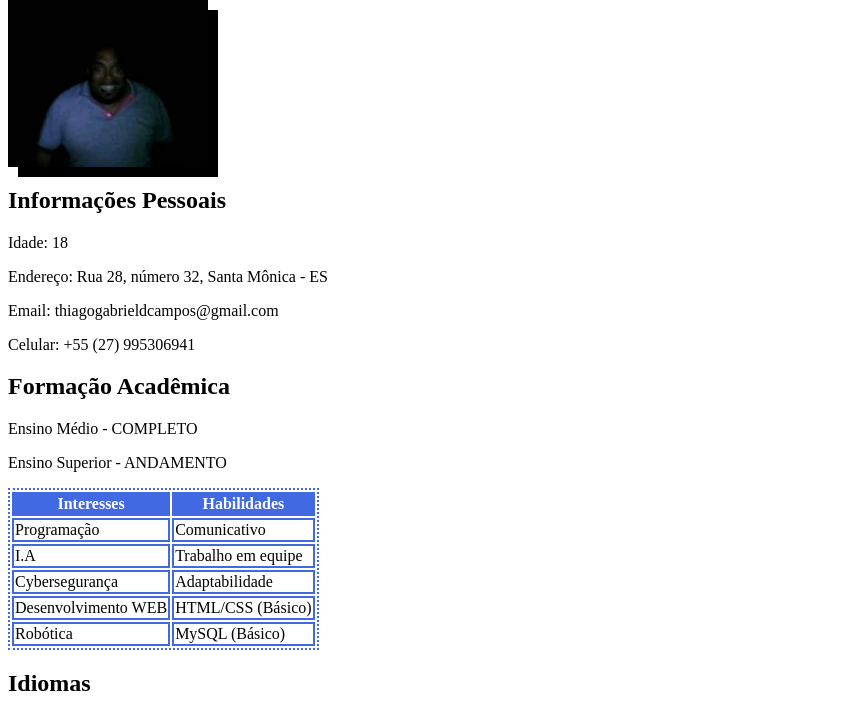
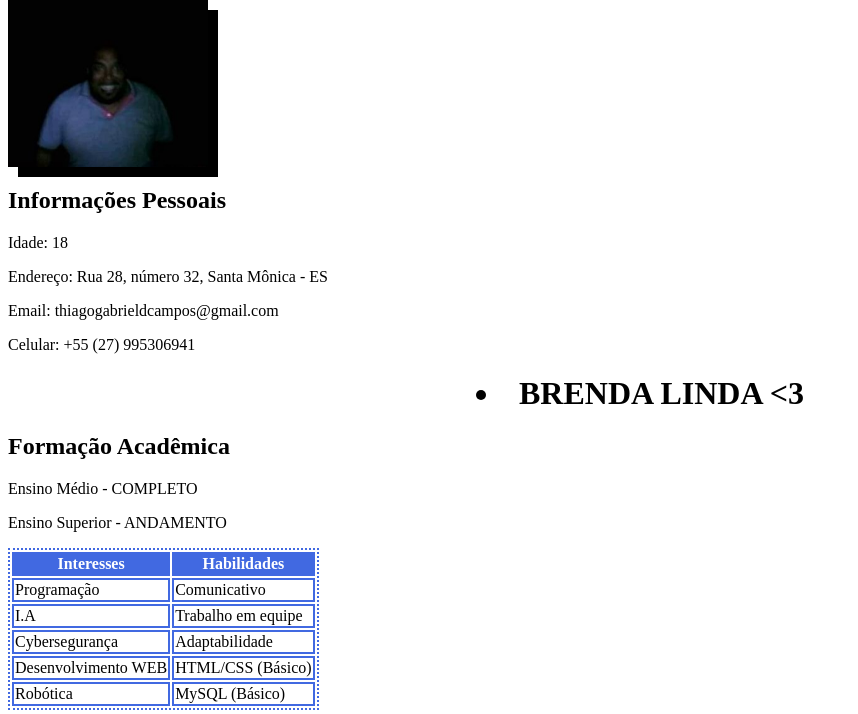
Before and after one commit to Thiagogabriel456/Curriculo_HTML, a plain HTML site: page index.html in a window 1280 px wide. Shown: the part 66-780 px from the top of the page, without its empty margins (0-858 px from the left). Drawn offline with Linux system fonts and the light colour scheme.

Commit message:
Add files via upload

```diff
--- a/index.html
+++ b/index.html
@@ -16,6 +16,11 @@
     <p>Endereço: Rua 28, número 32, Santa Mônica - ES</p>
     <p>Email: thiagogabrieldcampos@gmail.com</p>
     <p>Celular: +55 (27) 995306941</p>
+
+    <h1>
+        <li style="text-align: center;">BRENDA LINDA <3</li>
+    </h1>
+
 
     <h2>Formação Acadêmica</h2>
     <p>Ensino Médio - COMPLETO</p>
```
